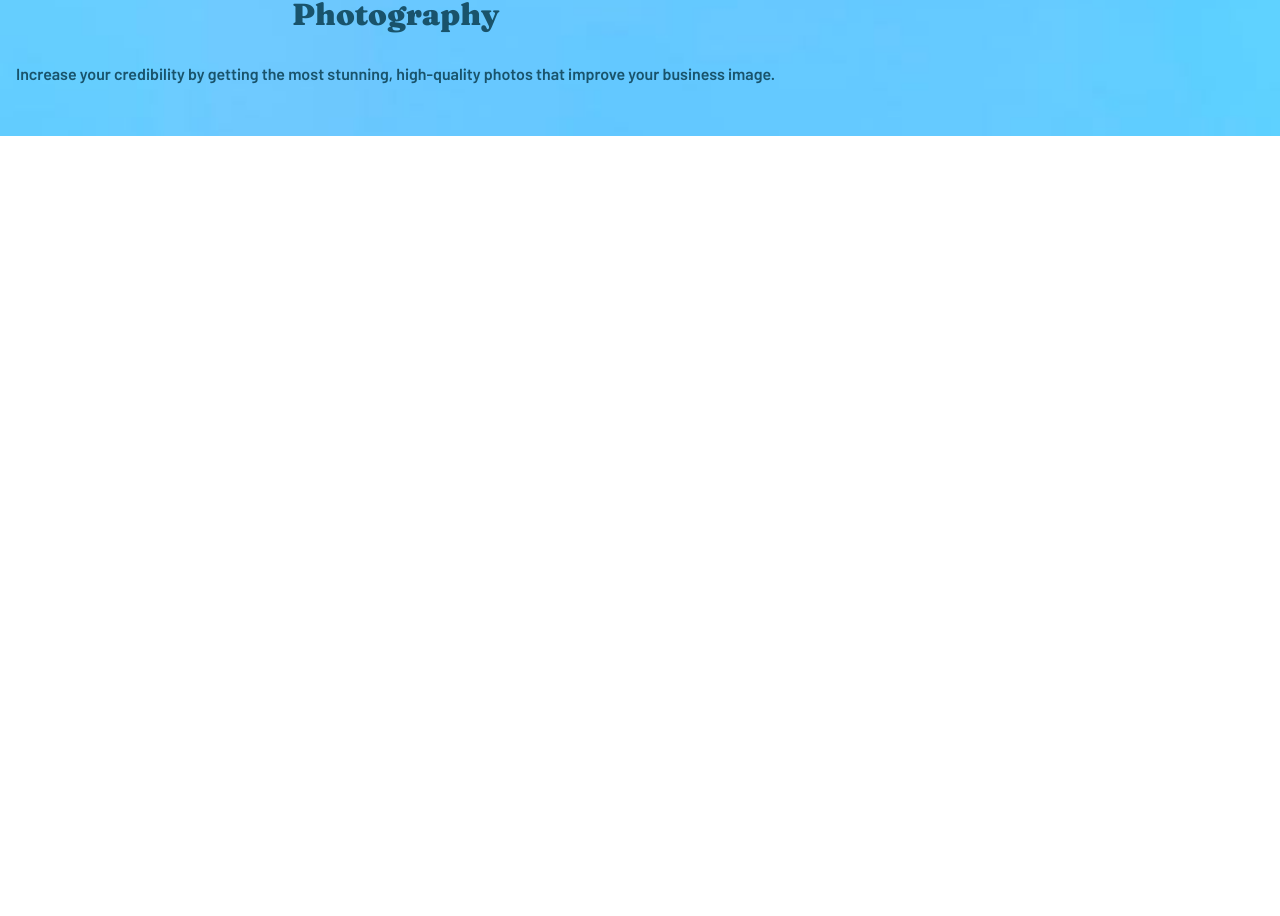
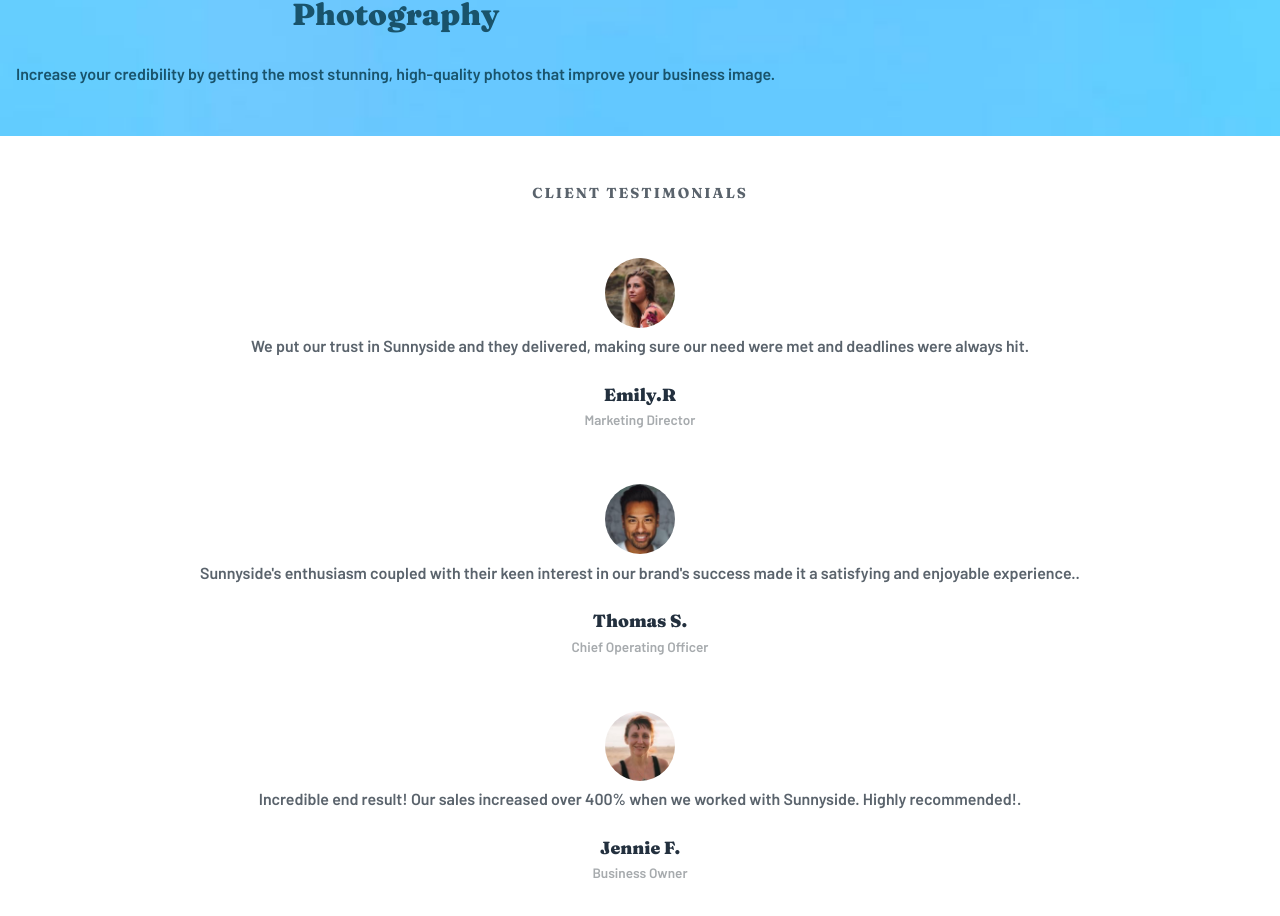
Before and after one commit to fabioalcocer/sunnyside-landing, a React (Vite) app: page / in a window 1280 px wide. Shown: the part 4794-5710 px from the top of the page. Before the commit the page ends 4930 px from the top, so only its background shows below. Built offline with nearby package versions, Linux system fonts and the light colour scheme.

Commit message:
add testimonials

```diff
--- a/src/App.jsx
+++ b/src/App.jsx
@@ -1,29 +1,55 @@
 import "./App.css";
 import Hero from "./components/Hero";
-import egg from "./assets/mobile/image-transform.jpg";
-import cup from "./assets/mobile/image-stand-out.jpg";
+import eggImg from "./assets/mobile/image-transform.jpg";
+import cupImg from "./assets/mobile/image-stand-out.jpg";
+import emilyImg from "./assets/image-emily.jpg";
+import jennieImg from "./assets/image-jennie.jpg";
+import thomasImg from "./assets/image-thomas.jpg";
 import LearnMore from "./components/LearnMore";
 import SectionCherry from "./components/SectionCherry";
 import SectionOrange from "./components/SectionOrange";
+import Testimonials from "./components/Testimonials";
 
 function App() {
   return (
     <div className="App">
       <Hero />
-      <img src={egg} />
+      <img src={eggImg} />
       <LearnMore
         title="Transform your brand"
         text="We are a full-service creative agency speacializing in helping brands
         grow fast. Engage your clients through compelling visuals that do most
         of the marketing for you."
       />
-      <img src={cup} />
+      <img src={cupImg} />
       <LearnMore
         title="Stand out to the right audience"
         text="Using collaborative formula of designers, researchers, photographers, videographers, and copywriters, we'll build and extend your brand in digital places."
       />
       <SectionCherry />
       <SectionOrange />
+      <section className="testimonials">
+        <h3 className="testimonials__title">Client testimonials</h3>
+        <Testimonials
+          image={emilyImg}
+          text=" We put our trust in Sunnyside and they delivered, making sure our need
+          were met and deadlines were always hit."
+          name="Emily.R"
+          job="Marketing Director"
+        />
+        <Testimonials
+          image={thomasImg}
+          text="Sunnyside's enthusiasm coupled with their keen interest in our brand's success made it a satisfying and enjoyable experience.."
+          name="Thomas S."
+          job="Chief Operating Officer"
+        />
+        <Testimonials
+          image={jennieImg}
+          text="Incredible end result! Our sales increased over 400% when we worked with Sunnyside. Highly recommended!."
+          name="Jennie F."
+          job="Business Owner"
+        />
+      </section>
     </div>
   );
 }
--- /dev/null
+++ b/src/components/Testimonials.jsx
@@ -0,0 +1,16 @@
+import "../styles/Testimonials.css";
+
+function Testimonials({ image, text, name, job }) {
+  return (
+    <>
+      <div className="testimonials__card">
+        <img src={image} className="card__photo" />
+        <p className="card__text">{text}</p>
+        <p className="card__name">{name}</p>
+        <p className="card__job">{job}</p>
+      </div>
+    </>
+  );
+}
+
+export default Testimonials;
--- /dev/null
+++ b/src/styles/Testimonials.css
@@ -0,0 +1,46 @@
+.testimonials {
+  display: flex;
+  flex-direction: column;
+  gap: 3.5rem;
+  padding: 3rem 2.5rem;
+  background-color: #fff;
+  color: var(--Very-dark-grayish-blue);
+}
+
+.testimonials__title {
+  font-family: "Fraunces", sans-serif;
+  font-size: 0.9rem;
+  text-transform: uppercase;
+  letter-spacing: 2px;
+  text-align: center;
+}
+
+.testimonials__card {
+  display: flex;
+  flex-direction: column;
+  align-items: center;
+  gap: 0.4rem;
+  text-align: center;
+}
+
+.card__photo {
+  width: 70px;
+  border-radius: 50%;
+}
+
+.card__text {
+  line-height: 1.5;
+  margin-bottom: 1.2rem;
+}
+
+.card__name {
+  font-size: 1.1rem;
+  font-family: "Fraunces", sans-serif;
+  font-weight: 900;
+  color: var(--Very-dark-desaturated-blue);
+}
+
+.card__job {
+  font-size: 0.85rem;
+  color: var(--Grayish-blue);
+}
```
